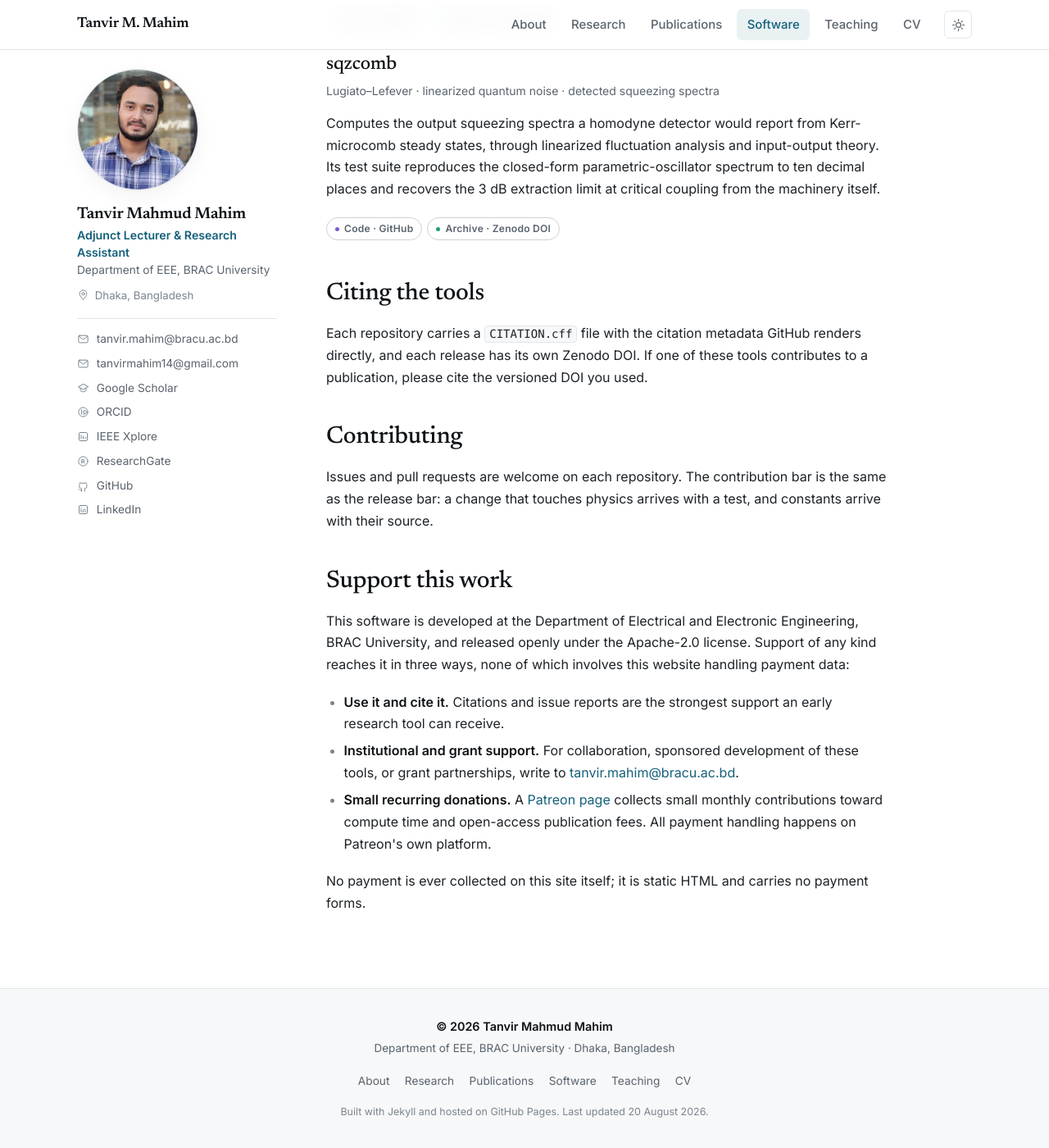
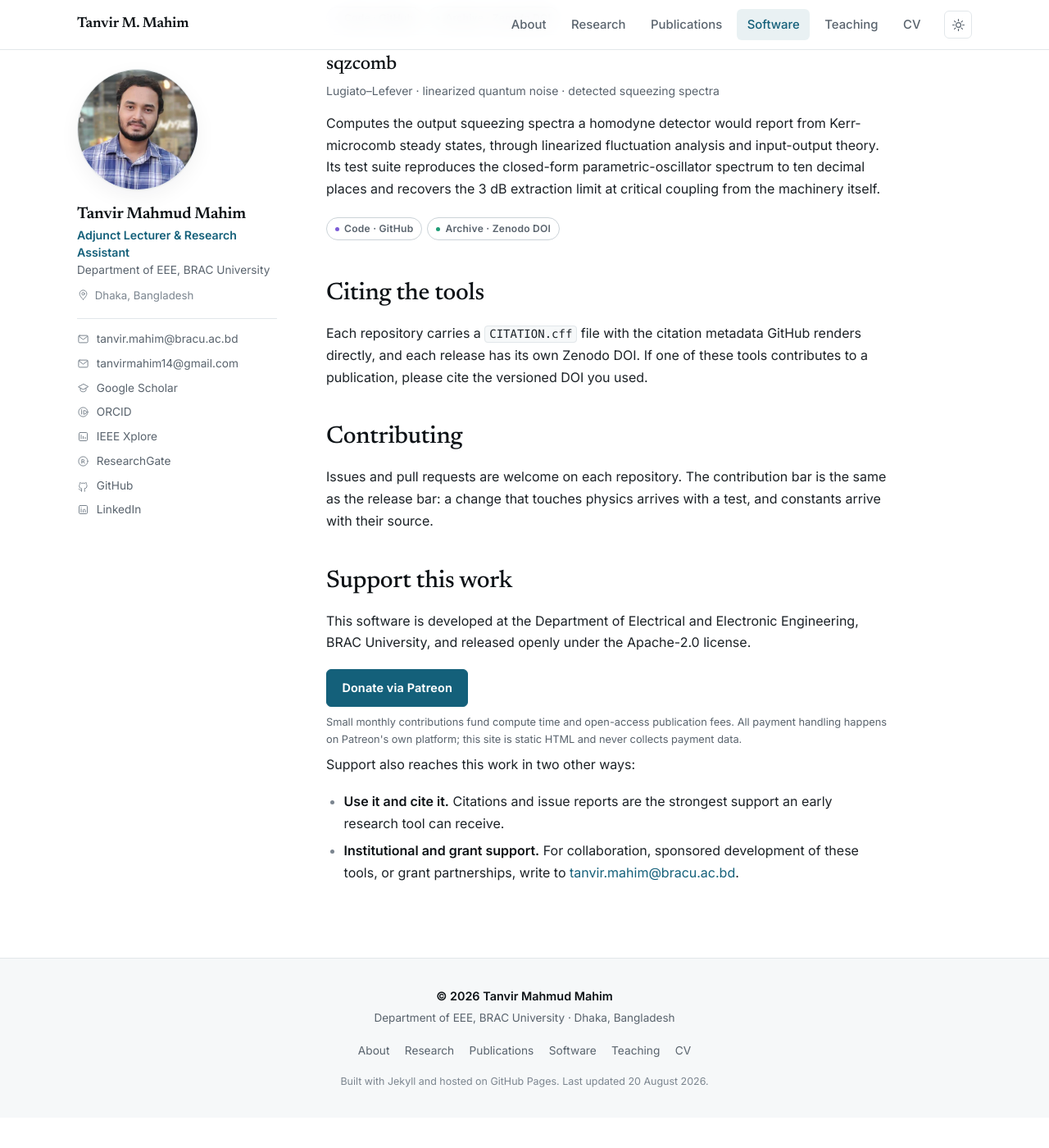
Before and after one commit to Tanvir-Mahmud-Mahim/Tanvir-Mahmud-Mahim.github.io, a Jekyll site: the page built from software.md, in a window 1280 px wide and 1400 px high, scrolled down 915 px. Shown: the whole window at 82% size. Built offline with Jekyll 4.4.1, drawn with Linux system fonts in a browser that asks for light colours; after the commit the page ends 2278 px from its top, so only the background shows below that.

Commit message:
Update site

```diff
--- a/assets/css/main.css
+++ b/assets/css/main.css
@@ -976,3 +976,37 @@ a.chip:hover {
   body { color: #000; background: #fff; font-size: 11pt; }
   a { color: #000; text-decoration: underline; }
 }
+
+/* --------------------------------------------------------------------------
+   12. Support / donate button (Software page)
+   -------------------------------------------------------------------------- */
+
+.btn-support {
+  display: inline-flex;
+  align-items: center;
+  gap: .5rem;
+  padding: .62rem 1.15rem;
+  border: 1px solid var(--accent);
+  border-radius: var(--radius-sm);
+  background: var(--accent);
+  color: var(--accent-contrast);
+  font-size: .9rem;
+  font-weight: 650;
+  letter-spacing: .01em;
+  transition: all .15s var(--ease);
+}
+a.btn-support:hover {
+  background: var(--accent-hover);
+  border-color: var(--accent-hover);
+  color: var(--accent-contrast);
+  text-decoration: none;
+}
+.support-cta {
+  margin: 1.1rem 0 .4rem;
+}
+.support-cta .support-note {
+  display: block;
+  margin-top: .5rem;
+  font-size: .8rem;
+  color: var(--muted);
+}
--- a/software.md
+++ b/software.md
@@ -48,12 +48,16 @@ Issues and pull requests are welcome on each repository. The contribution bar is
 
 ## Support this work
 
-This software is developed at the Department of Electrical and Electronic Engineering, BRAC University, and released openly under the Apache-2.0 license. Support of any kind reaches it in three ways, none of which involves this website handling payment data:
+This software is developed at the Department of Electrical and Electronic Engineering, BRAC University, and released openly under the Apache-2.0 license.
+
+<p class="support-cta">
+  <a class="btn-support" href="https://www.patreon.com/u40002728" rel="noopener">Donate via Patreon</a>
+  <span class="support-note">Small monthly contributions fund compute time and open-access publication fees. All payment handling happens on Patreon's own platform; this site is static HTML and never collects payment data.</span>
+</p>
+
+Support also reaches this work in two other ways:
 
 <ul>
   <li><strong>Use it and cite it.</strong> Citations and issue reports are the strongest support an early research tool can receive.</li>
   <li><strong>Institutional and grant support.</strong> For collaboration, sponsored development of these tools, or grant partnerships, write to <a href="mailto:tanvir.mahim@bracu.ac.bd">tanvir.mahim@bracu.ac.bd</a>.</li>
-  <li><strong>Small recurring donations.</strong> A <a href="https://www.patreon.com/u40002728" rel="noopener">Patreon page</a> collects small monthly contributions toward compute time and open-access publication fees. All payment handling happens on Patreon's own platform.</li>
 </ul>
-
-No payment is ever collected on this site itself; it is static HTML and carries no payment forms.
```
